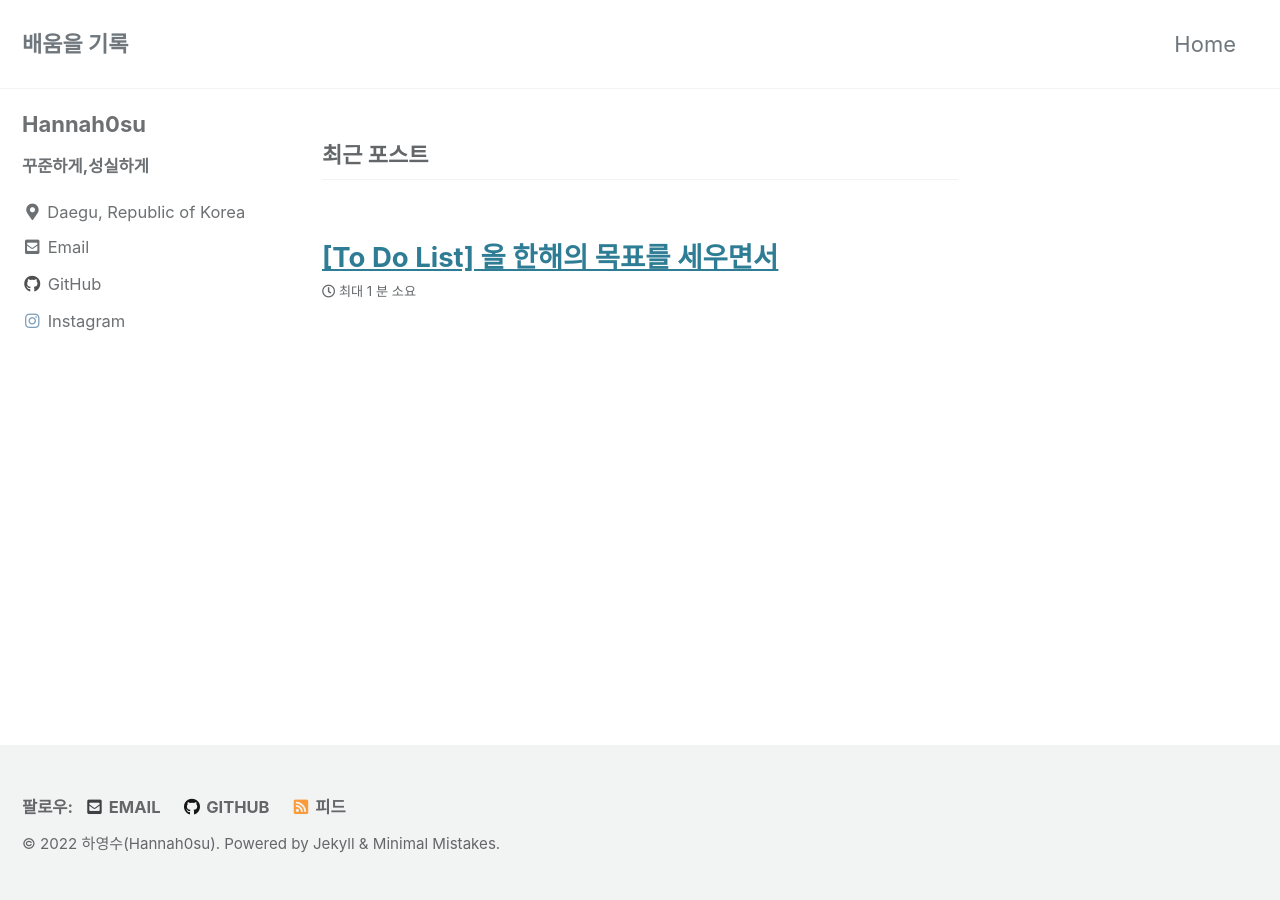
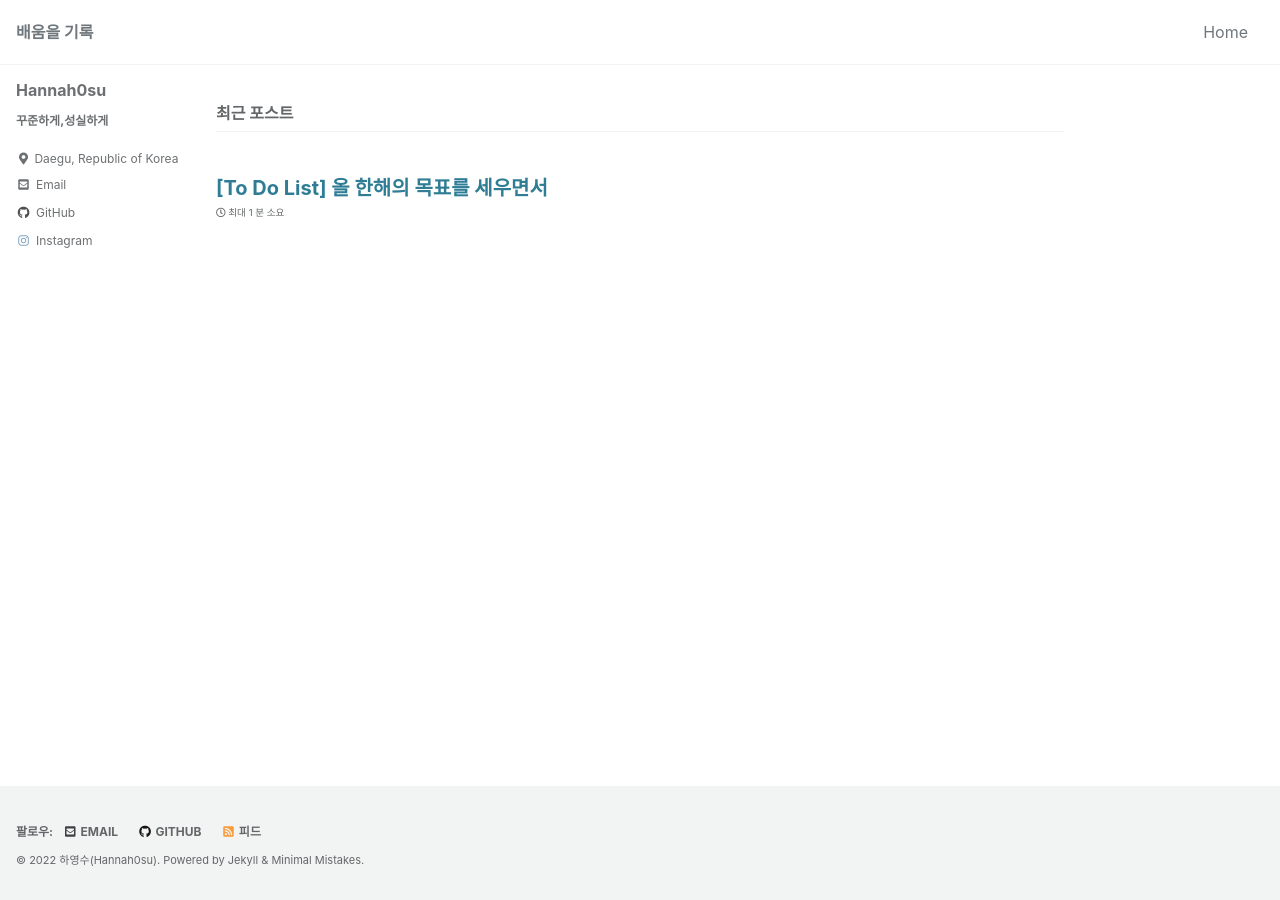
Before and after one commit to Hannah0su/Hannah0su.github.io, a Jekyll site: the page built from index.html, in a window 1280 px wide. Built offline with Jekyll 4.4.1, drawn with Linux system fonts in a browser that asks for light colours; cached includes are drawn as plain includes; the list of posts is cut into pages by our own code.

Commit message:
settings

```diff
--- a/_sass/minimal-mistakes/_base.scss
+++ b/_sass/minimal-mistakes/_base.scss
@@ -126,6 +126,8 @@ blockquote {
 /* links */
 
 a {
+  text-decoration: none; //하이퍼링크 줄 제거
+
   &:focus {
     @extend %tab-focus;
   }
--- a/_sass/minimal-mistakes/_reset.scss
+++ b/_sass/minimal-mistakes/_reset.scss
@@ -11,15 +11,15 @@ html {
   font-size: 16px;
 
   @include breakpoint($medium) {
-    font-size: 18px;
+    font-size: 16px;
   }
 
   @include breakpoint($large) {
-    font-size: 20px;
+    font-size: 16px;
   }
 
   @include breakpoint($x-large) {
-    font-size: 22px;
+    font-size: 16px;
   }
 
   -webkit-text-size-adjust: 100%;
--- a/_sass/minimal-mistakes/_variables.scss
+++ b/_sass/minimal-mistakes/_variables.scss
@@ -14,7 +14,7 @@ $indent-var: 1.3em !default;
 
 /* system typefaces */
 $serif: Georgia, Times, serif !default;
-$sans-serif: -apple-system, BlinkMacSystemFont, "Roboto", "Segoe UI",
+$sans-serif: "D2Coding", -apple-system, BlinkMacSystemFont, "Roboto", "Segoe UI",
   "Helvetica Neue", "Lucida Grande", Arial, sans-serif !default;
 $monospace: Monaco, Consolas, "Lucida Console", monospace !default;
 
@@ -155,9 +155,9 @@ $max-width: $x-large !default;
    Grid
    ========================================================================== */
 
-$right-sidebar-width-narrow: 200px !default;
-$right-sidebar-width: 300px !default;
-$right-sidebar-width-wide: 400px !default;
+$right-sidebar-width-narrow: 100px !default; //default 200px
+$right-sidebar-width: 200px !default;  //default 300px
+$right-sidebar-width-wide: 250px !default; //default 400px
 
 /*
    Other
```
